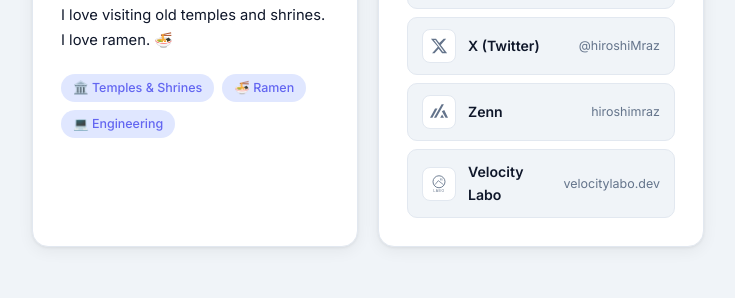
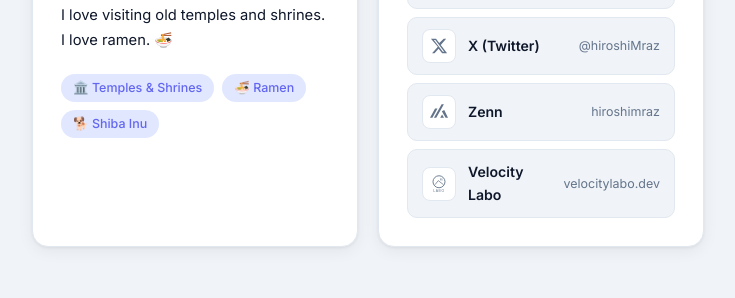
Before and after one commit to piroz/piroz.github.io, a Jekyll site: the page built from docs/index.md, in a window 1280 px wide. Shown: the part 397-695 px from the top of the page, without its empty margins (272-1007 px from the left). Built offline with Jekyll 4.4.1, drawn with Linux system fonts in a browser that asks for light colours.

Commit message:
AboutセクションのEngineeringタグをShiba Inuに差し替え

```diff
--- a/docs/_layouts/default.html
+++ b/docs/_layouts/default.html
@@ -38,7 +38,7 @@
         <div class="tags">
           <span class="tag">🏛️ Temples &amp; Shrines</span>
           <span class="tag">🍜 Ramen</span>
-          <span class="tag">💻 Engineering</span>
+          <span class="tag">🐕 Shiba Inu</span>
         </div>
       </section>
 
```
